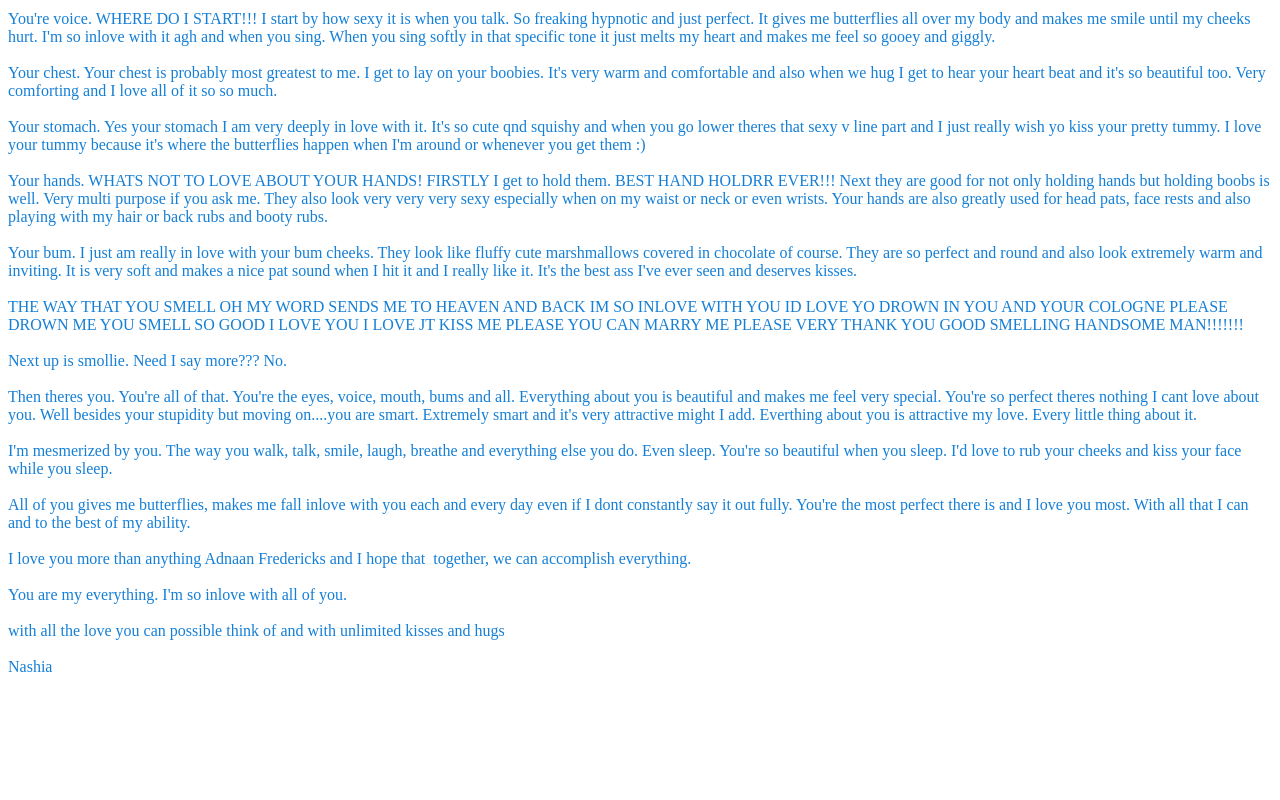
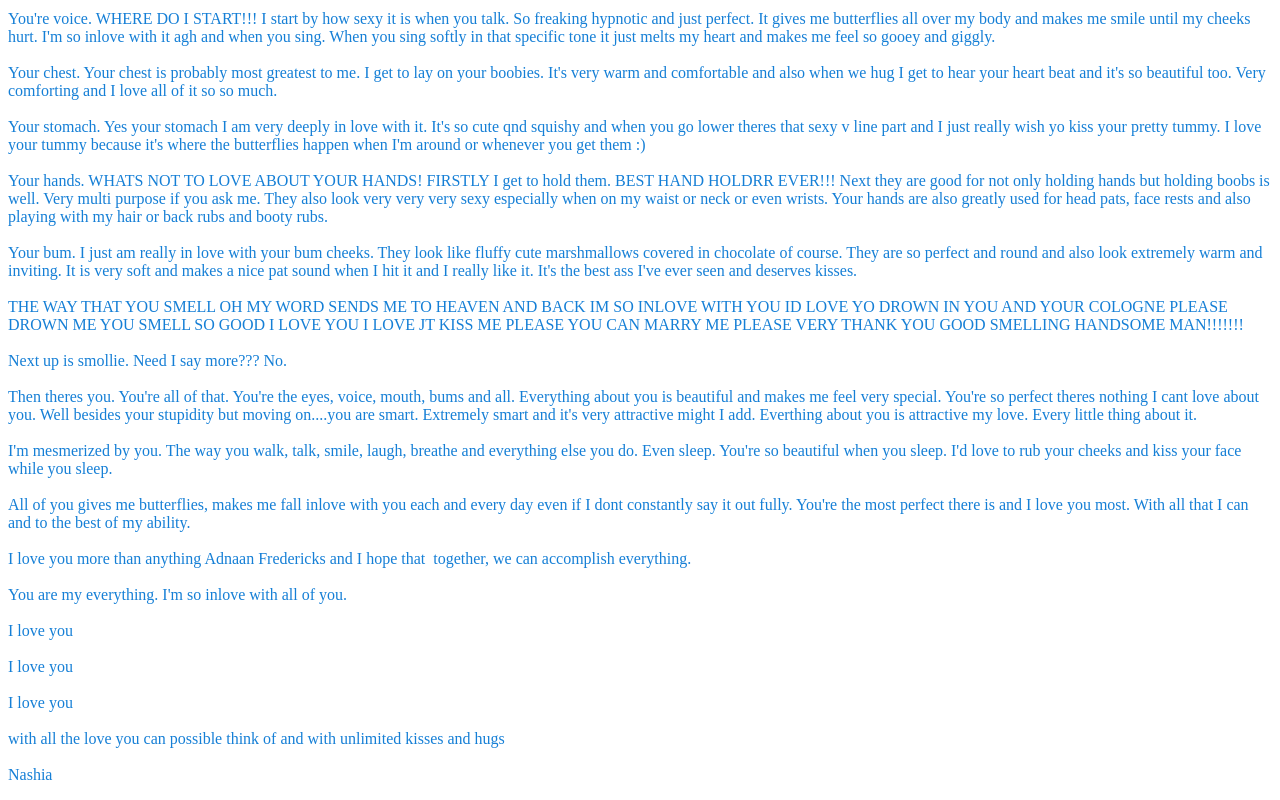
Before and after one commit to nashiaf/adnaans, a plain HTML site: page index.html in a window 1280 px wide. Shown: the part 488-1288 px from the top of the page. Before the commit the page ends 1180 px from the top, so only its background shows below. Drawn offline with Linux system fonts and the light colour scheme.

Commit message:
Update index.html

```diff
--- a/index.html
+++ b/index.html
@@ -59,9 +59,9 @@ And then there was that smile. That smile that makes my heart flip and stomach t
 <br>All of you gives me butterflies, makes me fall inlove with you each and every day even if I dont constantly say it out fully. You're the most perfect there is and I love you most. With all that I can and to the best of my ability. <br>
 <br>I love you more than anything Adnaan Fredericks and I hope that  together, we can accomplish everything.<br>
 <br>You are my everything. I'm so inlove with all of you.<br>
-<brI love you <br>
-<brI love you <br>
-<brI love you <br>
+<br>I love you <br>
+<br>I love you <br>
+<br>I love you <br>
 <br>with all the love you can possible think of and with unlimited kisses and hugs<br>
 <br>Nashia</p>
 
```
